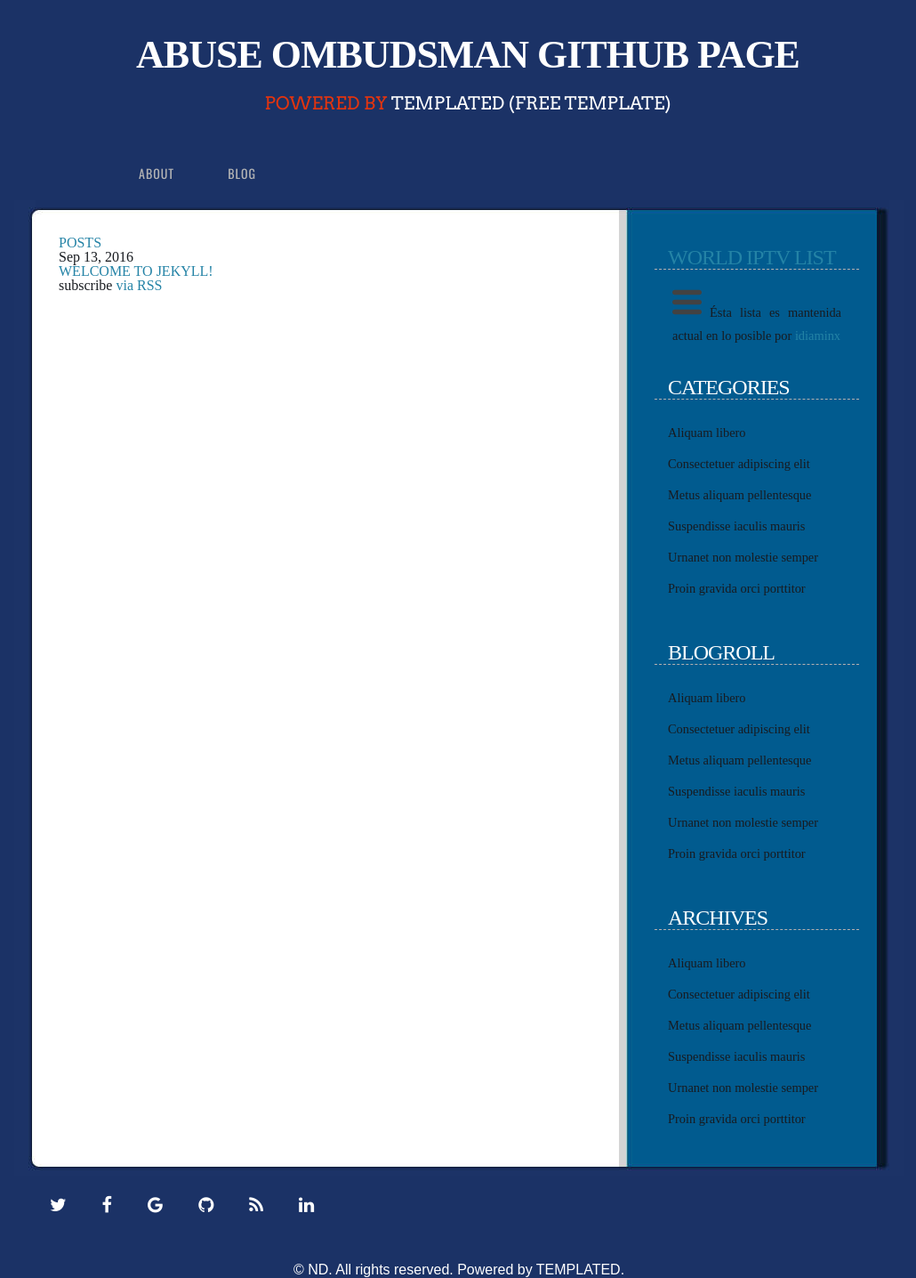
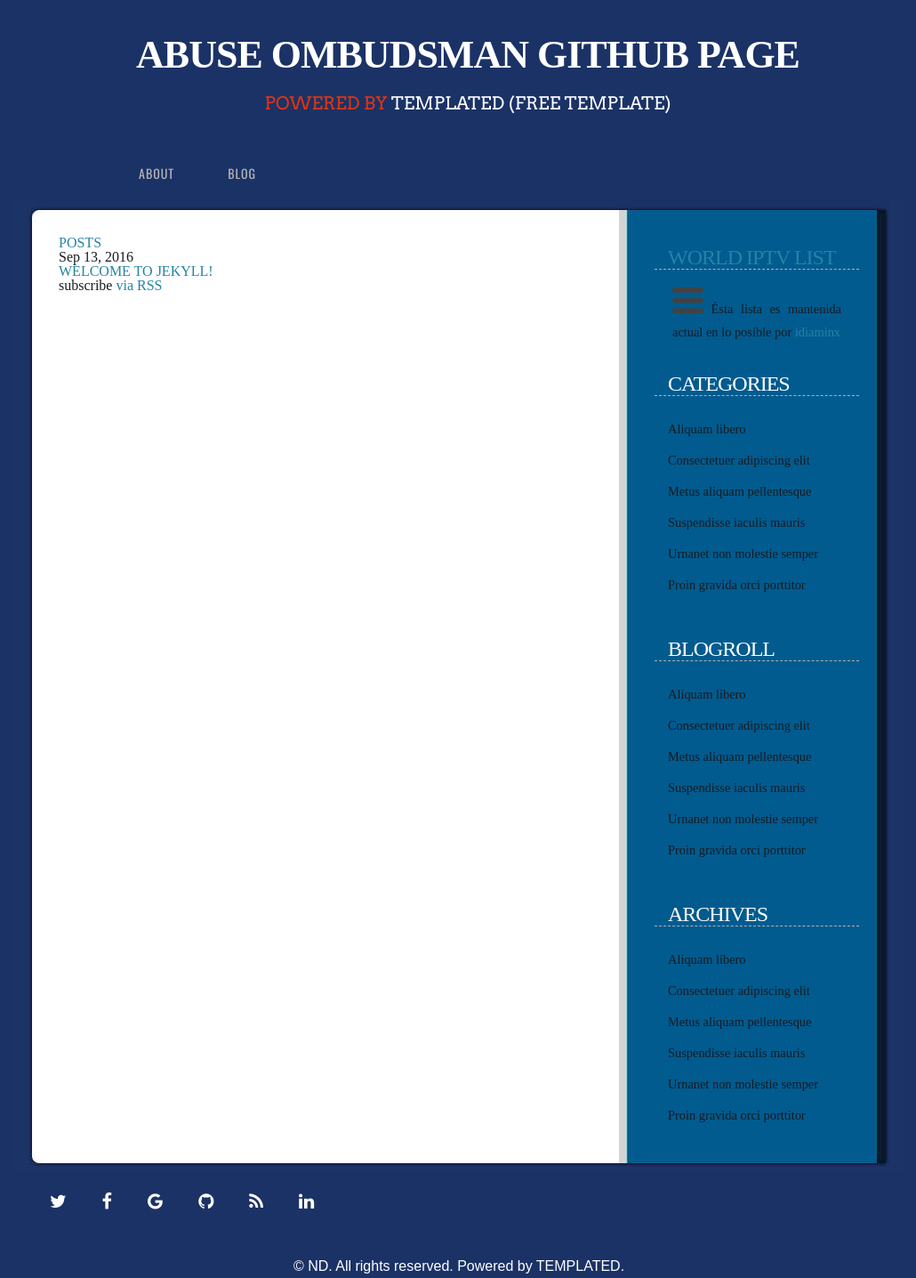
Before and after one commit to abuseombudsman/abuseombudsman.github.io, a Jekyll site: the page built from index.html, in a window 1280 px wide. Shown: the whole page at 89% size, without its empty margins (124-1154 px from the left). Built offline with Jekyll 4.4.1, drawn with Linux system fonts in a browser that asks for light colours; nearby versions of some CDN libraries.

Commit message:
Updated: Small change

```diff
--- a/_layouts/default.html
+++ b/_layouts/default.html
@@ -98,7 +98,7 @@
 
 												<h2><a href="/FDCservers_net_Haarlem.m3u">WORLD IPTV LIST</a></h2>
 												<p><a href="/FDCservers_net_Haarlem.m3u" class="list-icon">
-													<svg viewBox="0 0 18 15" width="33" height="33" alt="list-icon">
+													<svg viewBox="0 0 18 15" width="35" alt="list-35">
           													<path fill="#424242" d="M18,1.484c0,0.82-0.665,1.484-1.484,1.484H1.484C0.665,2.969,0,2.304,0,1.484l0,0C0,0.665,0.665,0,1.484,0 h15.031C17.335,0,18,0.665,18,1.484L18,1.484z"/>
           													<path fill="#424242" d="M18,7.516C18,8.335,17.335,9,16.516,9H1.484C0.665,9,0,8.335,0,7.516l0,0c0-0.82,0.665-1.484,1.484-1.484 h15.031C17.335,6.031,18,6.696,18,7.516L18,7.516z"/>
           													<path fill="#424242" d="M18,13.516C18,14.335,17.335,15,16.516,15H1.484C0.665,15,0,14.335,0,13.516l0,0 c0-0.82,0.665-1.484,1.484-1.484h15.031C17.335,12.031,18,12.696,18,13.516L18,13.516z"/>
```
